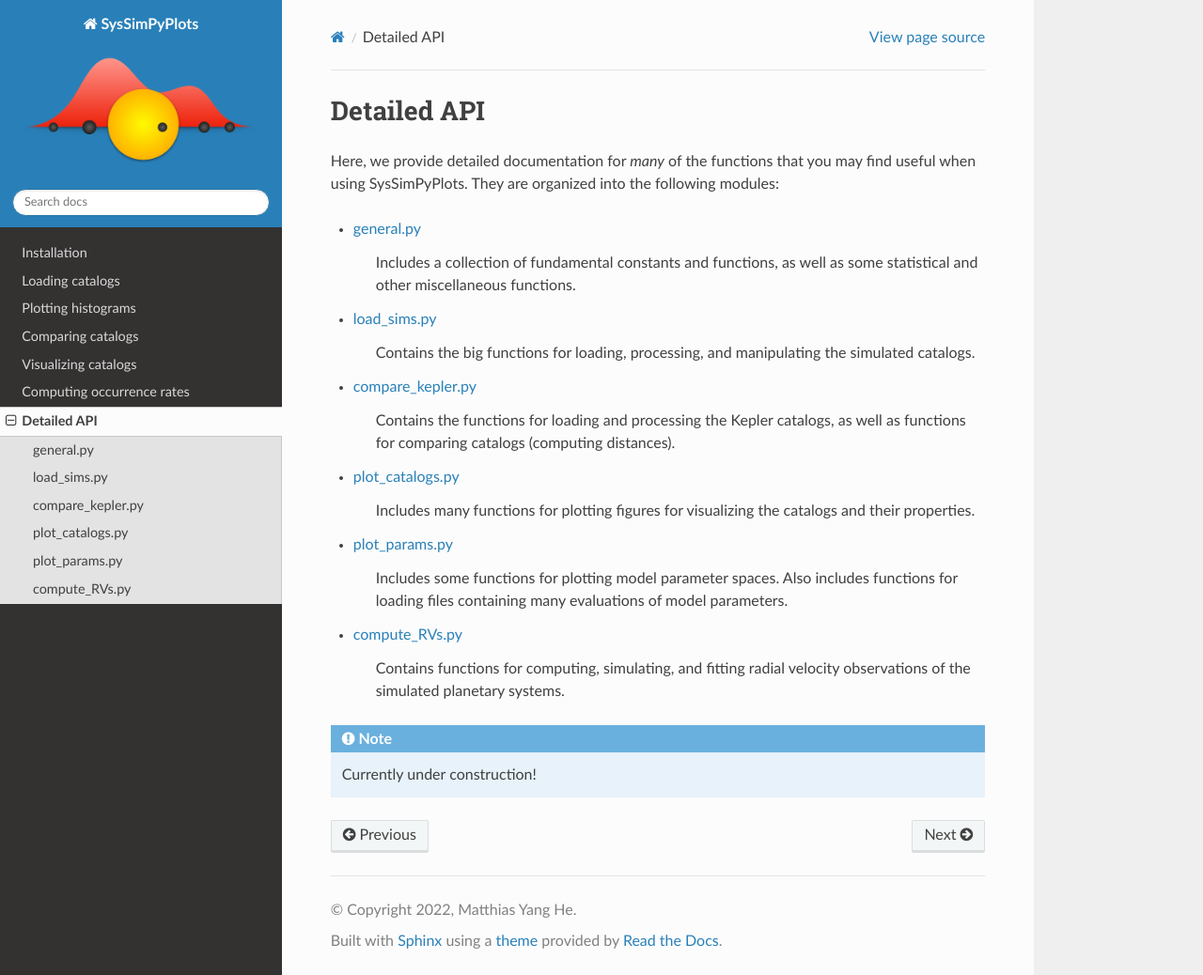
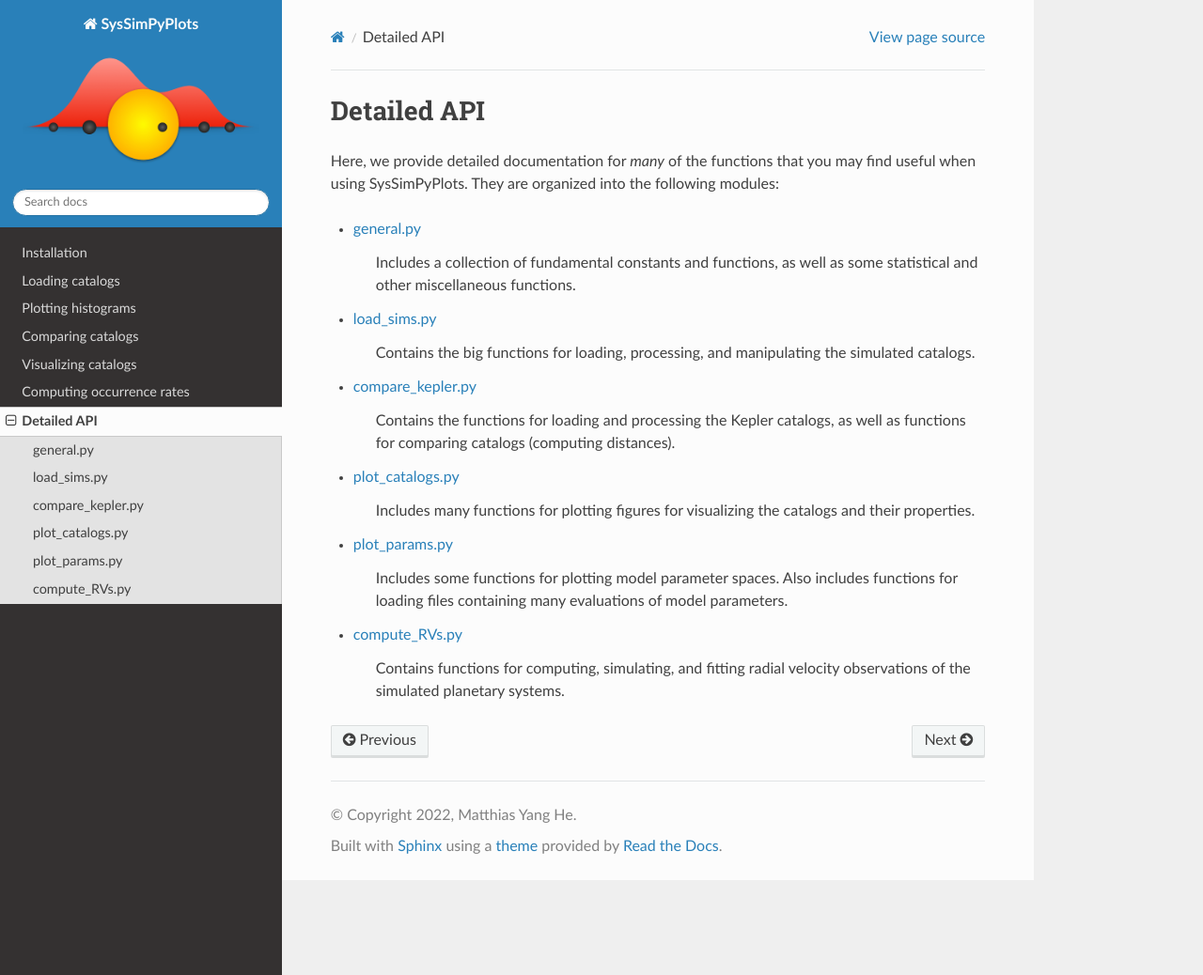
Before and after one commit to hematthi/SysSimPyPlots, a Sphinx documentation site: the page built from docs/source/api.rst, in a window 1280 px wide and 1038 px high. Shown: the whole window at 94% size. Built offline with Sphinx 7.4.7 and the Read the Docs theme 3.1.0, drawn with Linux system fonts in a browser that asks for light colours.

Commit message:
Add and remove under construction messages

```diff
--- a/docs/source/api.rst
+++ b/docs/source/api.rst
@@ -28,11 +28,6 @@
    Contains functions for computing, simulating, and fitting radial velocity observations of the simulated planetary systems.
 
 
-.. note::
-
-   Currently under construction!
-
-
 .. toctree::
    :hidden:
 
--- a/docs/source/occurrences.rst
+++ b/docs/source/occurrences.rst
@@ -48,3 +48,8 @@
 .. tip::
 
    For bounds that are not provided (the default is set to `None`), the full simulation range will be assumed. In the example above, no `mass_bounds` were provided and thus planets of all masses are included (as long as they still satisfy the period and radius bounds).
+
+
+.. note::
+
+   Currently under construction!
```
